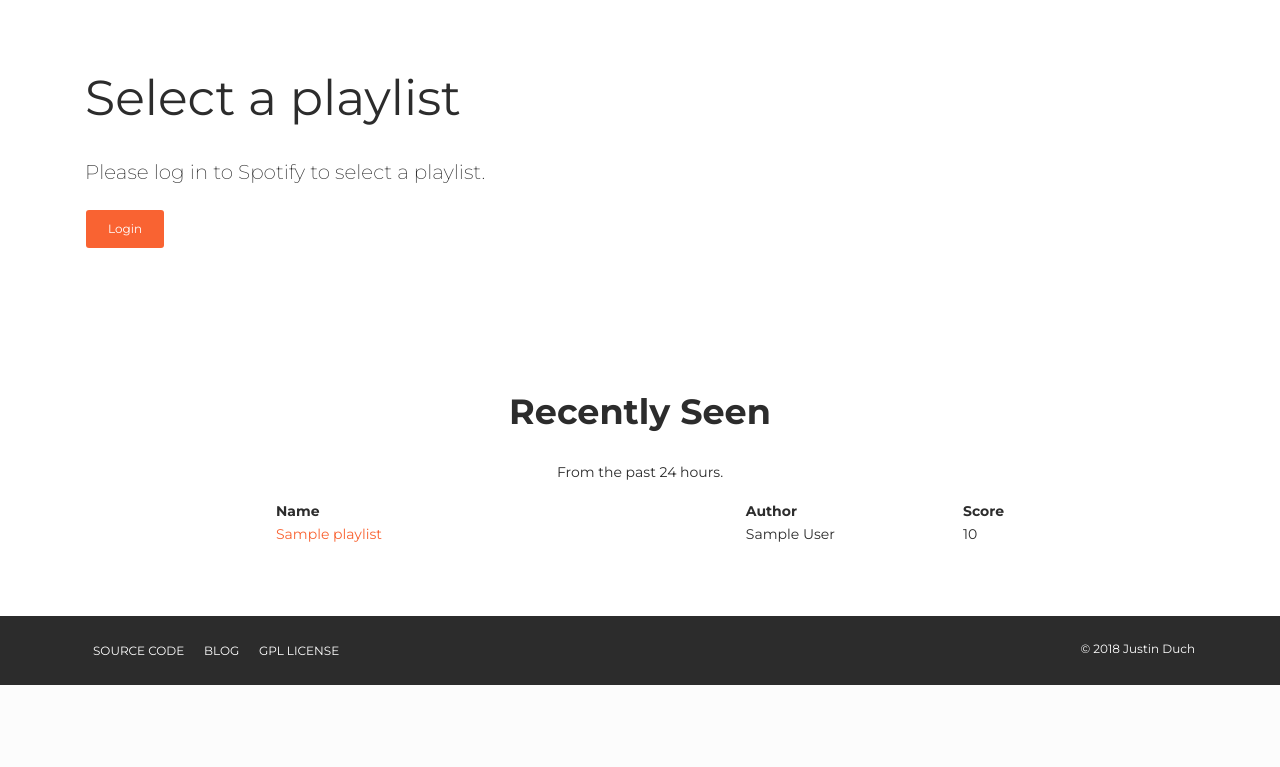
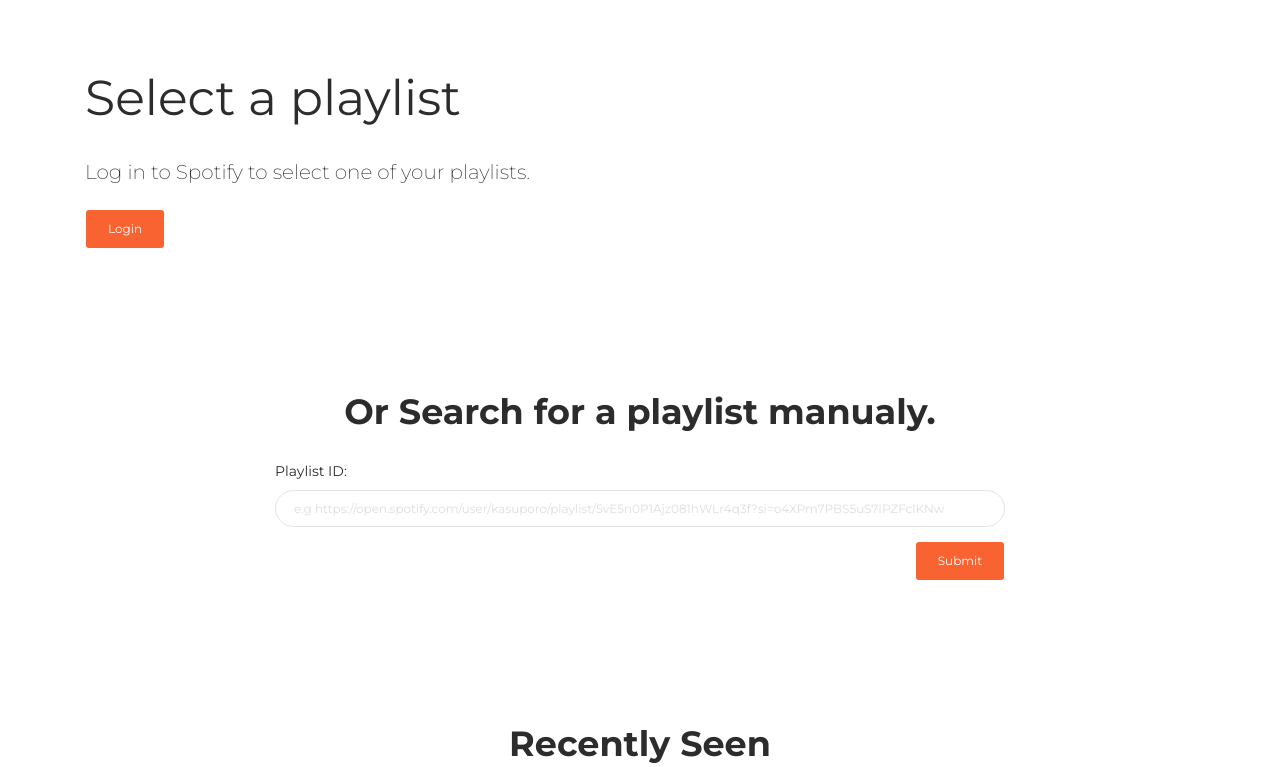
Before and after one commit to beanpuppy/spds, a Flask app: template templates/home.html in a window 1280 px wide. Shown: the part 444-1211 px from the top of the page. Before the commit the page ends 1129 px from the top, so only its background shows below. Run offline with Flask 2, Linux system fonts and the light colour scheme; the template is opened without the code that fills it: most values are stand-ins (such as "Sample title", 1, 10 or a date in 2020); parts of the project's set-up code (start-up, migrations or seed data) failed here and were passed over; some libraries are stand-ins or nearby versions.

Commit message:
fix login requirement

```diff
--- a/app.py
+++ b/app.py
@@ -53,8 +53,6 @@ def search():
 
 @app.route('/score')
 def score():
-    if 'auth_header' not in session: return search()
-
     return render_template('score.html')
 
 """ANALYSE STUFF"""
@@ -115,7 +113,7 @@ def paginate(analysis, page):
 
 @app.route('/analyse', methods=['GET'])
 def analyse():
-    auth_header = session['auth_header']
+    auth_header = session.get('auth_header', '')
     user        = spotify.get_users_profile(auth_header)
 
     if not valid_token(user): auth_header = spotify.authorise_client_credentials()
--- a/templates/home.html
+++ b/templates/home.html
@@ -8,7 +8,7 @@
         <div class="mt-1">
             <h1>Select a playlist</h1>
         </div>
-        <p class="lead">Please log in to Spotify to select a playlist.</p>
+        <p class="lead">Log in to Spotify to select one of your playlists.</p>
 
         <a type="button" class="btn btn-primary" href="/auth">Login</a>
     </div>
@@ -40,6 +40,7 @@
         </div>
     </div>
 </div>
+{% endif %}
 
 <div class="section" ng-app="search" ng-controller="searchCtrl">
     <form id="new-playlist" method="POST">
@@ -47,7 +48,7 @@
         <div class="container">
             <div class="row">
                 <div class="col-md-8 ml-auto mr-auto text-center">
-                    <h2 class="title">Or Enter Someone Elses.</h2>
+                    <h2 class="title">Or Search for a playlist manualy.</h2>
                 </div>
             </div>
             <div class="row">
@@ -67,7 +68,6 @@
 
     </form>
 </div>
-{% endif %}
 
 <div class="section section-enter-playlist">
     <div class="container">
```
